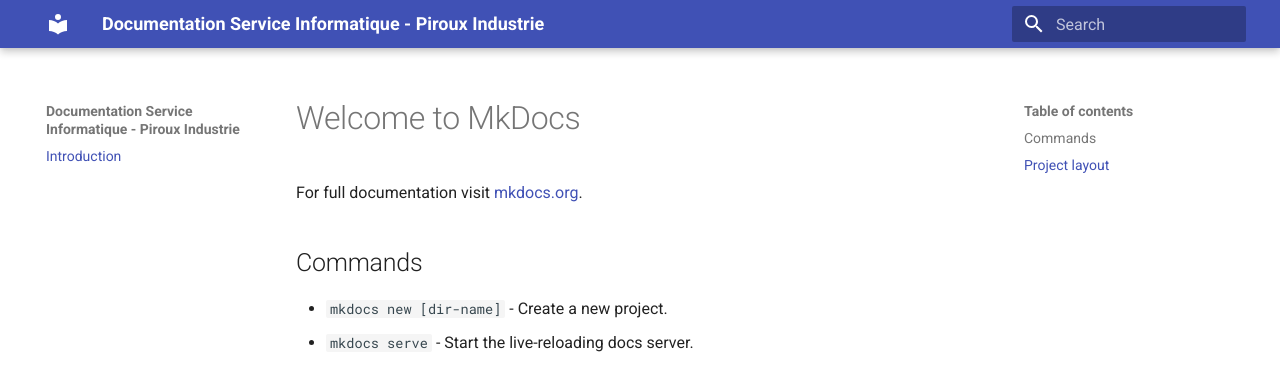
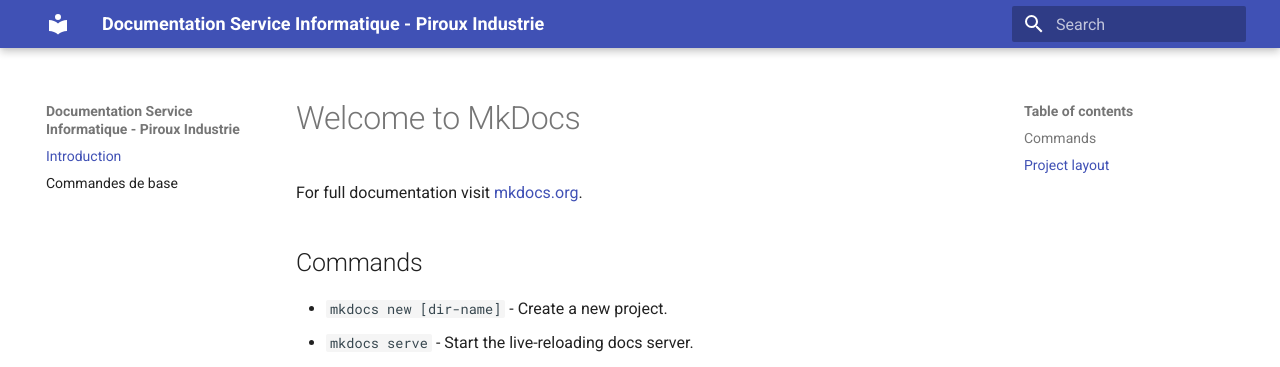
Before and after one commit to coco01370/cisco_command, an MkDocs documentation site: the page built from documentation/docs/index.md, in a window 1280 px wide. Shown: the top 367 px of the page. Built offline with MkDocs 1.6.1 and Material for MkDocs 9.7.7, drawn with Linux system fonts in a browser that asks for light colours.

Commit message:
Add basic command page

```diff
--- a/documentation/mkdocs.yml
+++ b/documentation/mkdocs.yml
@@ -3,3 +3,4 @@ theme:
   name: material
 nav:
   - Introduction: "index.md"
+  - Commandes de base: basic_commands.md
```
